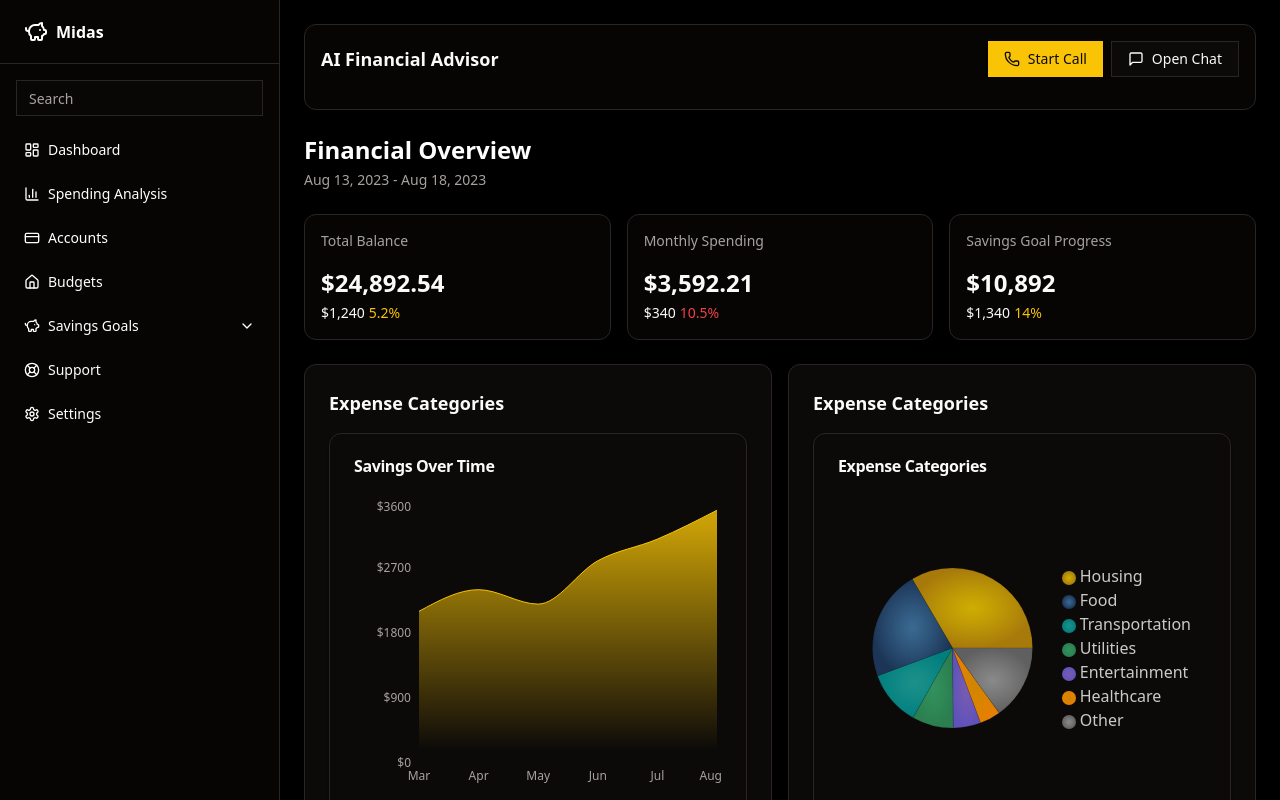
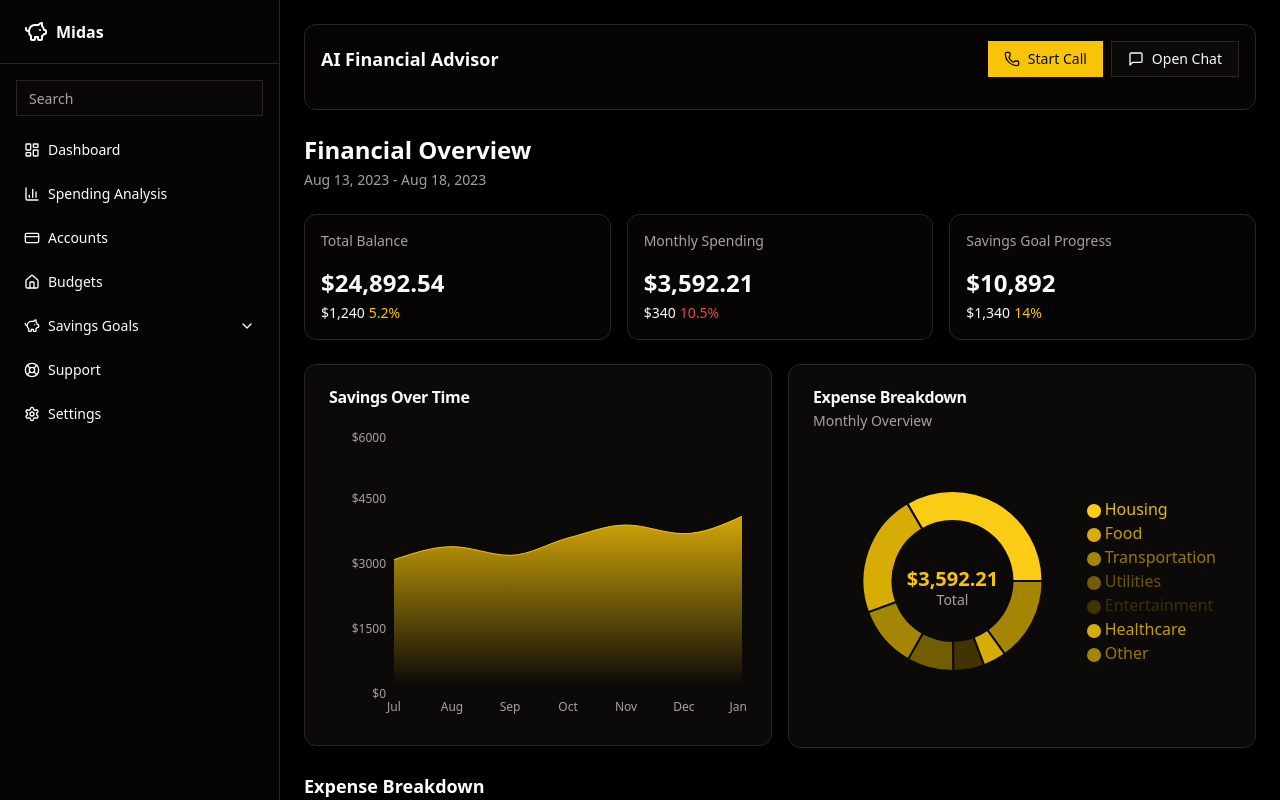
Before and after one commit to nealsshah/midas, a Next.js app: page / in a window 1280 px wide. Shown: the top 800 px of the page. Built offline with nearby package versions, Linux system fonts and the light colour scheme.

Commit message:
color stuff

```diff
--- a/app/page.tsx
+++ b/app/page.tsx
@@ -97,19 +97,13 @@ export default function Page() {
               className="border-primary/20"
             />
           </div>
-          <div className="grid grid-cols-2 gap-4 mt-6">
-            <Card className="p-6">
-              <div className="mb-4 flex items-center justify-between">
-                <h2 className="text-lg font-semibold">Expense Categories</h2>
+          <div className="flex w-full gap-4 mt-6">
+              <div className="flex-1">
+                <SavingsGraph className="w-full" />
               </div>
-              <SavingsGraph></SavingsGraph>
-            </Card>
-            <Card className="p-6">
-              <div className="mb-4 flex items-center justify-between">
-                <h2 className="text-lg font-semibold">Expense Categories</h2>
+              <div className="flex-1">
+                <ExpensePieChart className="w-full" />
               </div>
-              <ExpensePieChart />
-            </Card>
           </div>
           <div className="mt-6">
             <h2 className="text-lg font-semibold mb-4">Expense Breakdown</h2>
--- a/components/expense-pie-chart.tsx
+++ b/components/expense-pie-chart.tsx
@@ -1,64 +1,98 @@
 "use client"
 
-import { Card, CardContent, CardHeader, CardTitle } from "@/components/ui/card"
-import { PieChart, Pie, Cell, ResponsiveContainer, Legend, Tooltip } from "recharts"
+import * as React from "react"
+import { Card, CardContent, CardHeader, CardTitle, CardDescription, CardFooter } from "@/components/ui/card"
+import { PieChart, Pie, Cell, ResponsiveContainer, Legend, Tooltip, Label } from "recharts"
+import finances from "@/finances.json"
+const data = finances.monthlyExpenses
 
-const data = [
-  { name: "Housing", value: 1200 },
-  { name: "Food", value: 800 },
-  { name: "Transportation", value: 400 },
-  { name: "Utilities", value: 300 },
-  { name: "Entertainment", value: 200 },
-  { name: "Healthcare", value: 150 },
-  { name: "Other", value: 542.21 },
-]
-
-// Updated color scheme with gradients
+// Update color scheme to use CSS variables correctly
 const COLORS = [
-  ["#ffd700", "#b8860b"],  // Gold gradient
-  ["#4682b4", "#1e3a5f"],  // Steel Blue gradient
-  ["#20b2aa", "#008b8b"],  // Teal gradient
-  ["#3cb371", "#2e8b57"],  // Sea Green gradient
-  ["#9370db", "#6a5acd"],  // Lavender gradient
-  ["#ffa500", "#ff8c00"],  // Orange gradient
-  ["#a9a9a9", "#696969"],  // Gray gradient
-]
+  "hsl(47.9, 95.8%, 53.1%)",  // Brightest gold
+  "hsl(47.9, 95.8%, 43.1%)",  // Slightly darker gold
+  "hsl(47.9, 95.8%, 33.1%)",  // Medium gold
+  "hsl(47.9, 95.8%, 23.1%)",  // Darker gold
+  "hsl(47.9, 95.8%, 13.1%)",  // Darkest gold
+  "hsl(47.9, 95.8%, 43.1%)",  // Reuse colors for remaining items
+  "hsl(47.9, 95.8%, 33.1%)",  // Reuse colors for remaining items
+];
 
 export function ExpensePieChart() {
+  const totalExpenses = React.useMemo(() => {
+    return data.reduce((acc, curr) => acc + curr.value, 0)
+  }, [])
+
+  const [activeIndex, setActiveIndex] = React.useState<number | null>(null);
+
+  const onPieEnter = (_: any, index: number) => {
+    setActiveIndex(index);
+  };
+
+  const onPieLeave = () => {
+    setActiveIndex(null);
+  };
+
+  const centerLabel = React.useMemo(() => {
+    if (activeIndex !== null) {
+      const item = data[activeIndex];
+      return {
+        value: `$${item.value.toLocaleString()}`,
+        label: item.name
+      };
+    }
+    return {
+      value: `$${totalExpenses.toLocaleString()}`,
+      label: 'Total'
+    };
+  }, [activeIndex, totalExpenses]);
+
   return (
-    <Card>
-      <CardHeader>
-        <CardTitle>Expense Categories</CardTitle>
+    <Card className="flex flex-col">
+      <CardHeader className="items-start pb-0">
+        <CardTitle>Expense Breakdown</CardTitle>
+        <CardDescription>Monthly Overview</CardDescription>
       </CardHeader>
-      <CardContent>
+      <CardContent className="flex-1 pb-4">
         <div className="h-[300px] w-full">
           <ResponsiveContainer width="100%" height="100%">
             <PieChart>
-              <defs>
-                {COLORS.map((color, index) => (
-                  <radialGradient key={`gradient-${index}`} id={`gradient-${index}`}>
-                    <stop offset="0%" stopColor={color[0]} stopOpacity={0.8} />
-                    <stop offset="100%" stopColor={color[1]} stopOpacity={0.9} />
-                  </radialGradient>
-                ))}
-              </defs>
               <Pie
                 data={data}
                 cx="50%"
                 cy="50%"
                 labelLine={false}
-                outerRadius={80}
+                outerRadius={90}
+                innerRadius={60}
                 fill="#8884d8"
                 dataKey="value"
+                strokeWidth={5}
+                onMouseEnter={onPieEnter}
+                onMouseLeave={onPieLeave}
               >
                 {data.map((entry, index) => (
                   <Cell
                     key={`cell-${index}`}
-                    fill={`url(#gradient-${index})`}
-                    stroke="rgba(0, 0, 0, 0.1)"
-                    strokeWidth={1}
+                    fill={COLORS[index % COLORS.length]}
+                    stroke={`hsl(var(--background))`}
+                    strokeWidth={2}
                   />
                 ))}
+                <Label
+                  content={({ viewBox }) => {
+                    if (viewBox && "cx" in viewBox && "cy" in viewBox) {
+                      return (
+                        <text x={viewBox.cx} y={viewBox.cy} textAnchor="middle" dominantBaseline="middle">
+                          <tspan x={viewBox.cx} y={viewBox.cy} className="fill-primary text-xl font-bold">
+                            {centerLabel.value}
+                          </tspan>
+                          <tspan x={viewBox.cx} y={(viewBox.cy || 0) + 20} className="fill-muted-foreground text-sm">
+                            {centerLabel.label}
+                          </tspan>
+                        </text>
+                      )
+                    }
+                  }}
+                />
               </Pie>
               <Tooltip
                 content={({ active, payload }) => {
@@ -86,14 +120,16 @@ export function ExpensePieChart() {
                 align="right"
                 verticalAlign="middle"
                 formatter={(value, entry, index) => (
-                  <span style={{ color: 'hsl(var(--foreground))', opacity: 0.8 }}>{value}</span>
+                  <span style={{ color: COLORS[index % COLORS.length], opacity: 0.9 }}>{value}</span>
                 )}
                 iconType="circle"
+
               />
             </PieChart>
           </ResponsiveContainer>
         </div>
       </CardContent>
+
     </Card>
   )
 }
--- a/components/savings-graph.tsx
+++ b/components/savings-graph.tsx
@@ -4,12 +4,13 @@ import { Card, CardContent, CardHeader, CardTitle } from "@/components/ui/card"
 import { Area, AreaChart, ResponsiveContainer, Tooltip, XAxis, YAxis } from "recharts"
 
 const data = [
-  { month: "Mar", savings: 2100 },
-  { month: "Apr", savings: 2400 },
-  { month: "May", savings: 2200 },
-  { month: "Jun", savings: 2800 },
   { month: "Jul", savings: 3100 },
-  { month: "Aug", savings: 3500 },
+  { month: "Aug", savings: 3400 },
+  { month: "Sep", savings: 3200 },
+  { month: "Oct", savings: 3600 },
+  { month: "Nov", savings: 3900 },
+  { month: "Dec", savings: 3700 },
+  { month: "Jan", savings: 4100 },
 ]
 
 export function SavingsGraph() {
--- a/finances.json
+++ b/finances.json
@@ -78,5 +78,14 @@
       "date": "08.08.2023",
       "type": "debit"
     }
+  ],
+  "monthlyExpenses": [
+    { "name": "Housing", "value": 1200 },
+    { "name": "Food", "value": 800 },
+    { "name": "Transportation", "value": 400 },
+    { "name": "Utilities", "value": 300 },
+    { "name": "Entertainment", "value": 200 },
+    { "name": "Healthcare", "value": 150 },
+    { "name": "Other", "value": 542.21 }
   ]
 }
```
